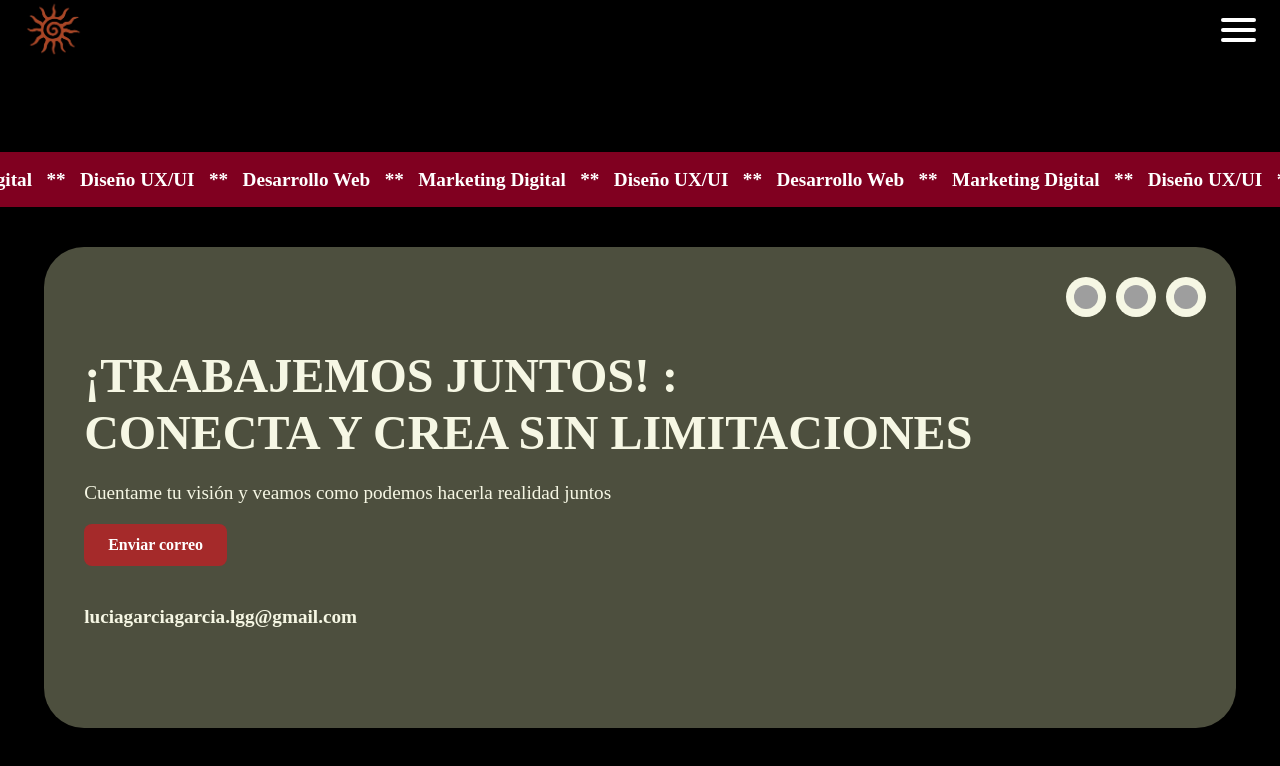
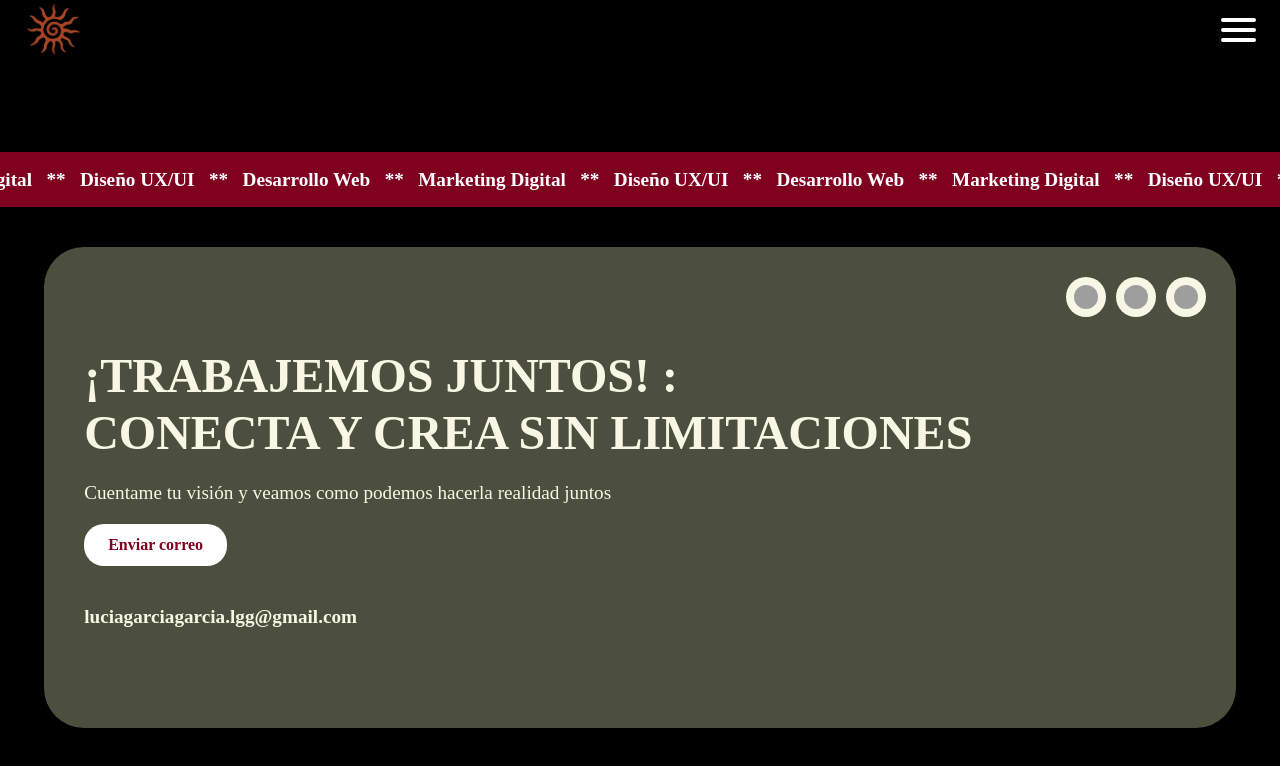
Before and after one commit to luulaa13/portfolio, a React (Vite) app: page /portfolio in a window 1280 px wide. In both pictures the pointer is over the link "Enviar correo". Shown: the part 570-1336 px from the top of the page. Built offline with nearby package versions, Linux system fonts and the light colour scheme; no server answers; grey boxes are pictures that could not be loaded; a web font is replaced by a local one.

Commit message:
Update Portfolio.css

```diff
--- a/src/style/Portfolio.css
+++ b/src/style/Portfolio.css
@@ -166,13 +166,14 @@
   background-color: #800020;
   color: white;
   text-decoration: none;
-  border-radius: 8px;
+  border-radius: 20px;
   font-weight: bold;
   transition: background 0.3s ease;
 }
 
 .mi-boton:hover {
-  background-color: #a52a2a;
+  background-color: white;
+  color: #800020;
 }
 
 .contacto-section .email {
```
